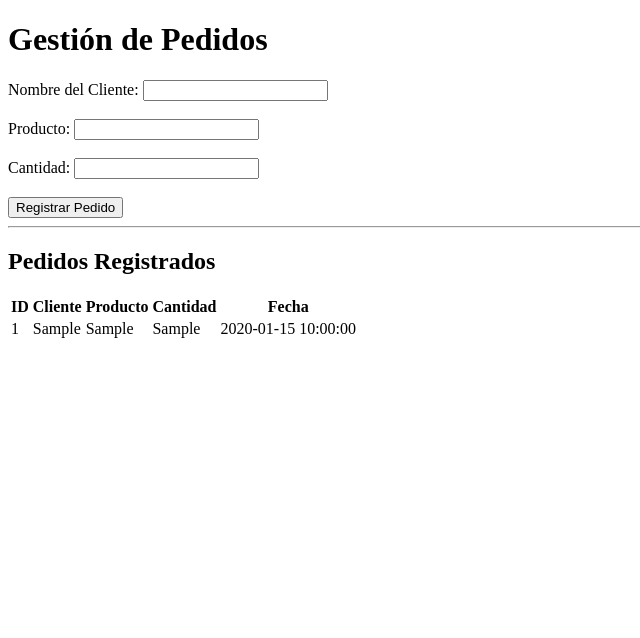
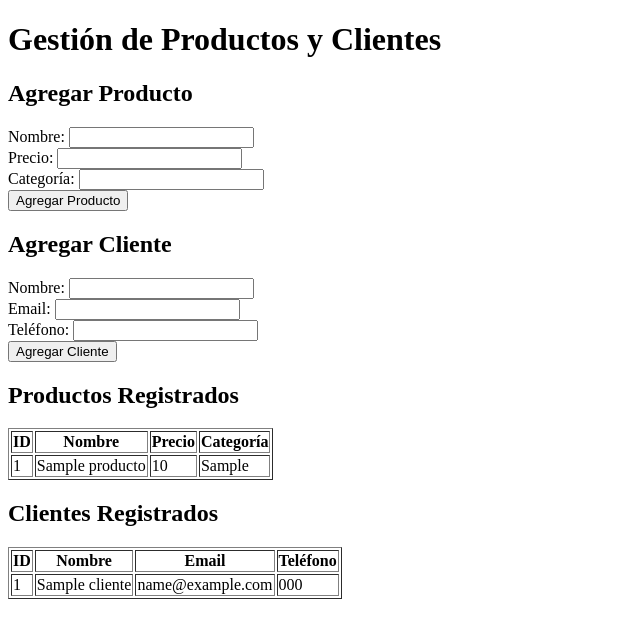
Before and after one commit to Samy74-alt/tienda-comercio-electronico, a PHP site: page / in a window 1280 px wide. Shown: the top 638 px of the page, without its empty margins (0-640 px from the left). Run offline with PHP 8.4, Linux system fonts and the light colour scheme; tables that the repository leaves empty or names only in its code hold one stand-in row (values such as "Sample post").

Commit message:
Update index.php

```diff
--- a/index.php
+++ b/index.php
@@ -1,52 +1,111 @@
-<?php
-require 'conexion.php';
-
-$result = $conn->query("SELECT * FROM pedidos ORDER BY fecha DESC");
-?>
-
 <!DOCTYPE html>
-<html lang="es">
+<html lang="en">
 <head>
     <meta charset="UTF-8">
-    <title>Gestión de Pedidos</title>
+    <meta name="viewport" content="width=device-width, initial-scale=1.0">
+    <title>Gestión de Tienda</title>
+    <script>
+        function validateProductForm() {
+            const nombre = document.getElementById("productName").value;
+            const precio = document.getElementById("productPrice").value;
+            const categoria = document.getElementById("productCategory").value;
+
+            if (nombre === "" || precio === "" || categoria === "") {
+                alert("Por favor completa todos los campos del producto.");
+                return false;
+            }
+            return true;
+        }
+
+        function validateClientForm() {
+            const nombre = document.getElementById("clientName").value;
+            const email = document.getElementById("clientEmail").value;
+
+            if (nombre === "" || email === "") {
+                alert("Por favor completa todos los campos del cliente.");
+                return false;
+            }
+            return true;
+        }
+    </script>
 </head>
 <body>
-    <h1>Gestión de Pedidos</h1>
+    <h1>Gestión de Productos y Clientes</h1>
 
-    <form method="POST" action="procesar.php">
-        <label for="cliente">Nombre del Cliente:</label>
-        <input type="text" id="cliente" name="cliente" required><br><br>
-        <label for="producto">Producto:</label>
-        <input type="text" id="producto" name="producto" required><br><br>
-        <label for="cantidad">Cantidad:</label>
-        <input type="number" id="cantidad" name="cantidad" required><br><br>
-        <input type="submit" value="Registrar Pedido">
+    <h2>Agregar Producto</h2>
+    <form action="submit_product.php" method="post" onsubmit="return validateProductForm();">
+        <label for="productName">Nombre:</label>
+        <input type="text" id="productName" name="productName" required><br>
+
+        <label for="productPrice">Precio:</label>
+        <input type="number" id="productPrice" name="productPrice" step="0.01" required><br>
+
+        <label for="productCategory">Categoría:</label>
+        <input type="text" id="productCategory" name="productCategory" required><br>
+
+        <button type="submit">Agregar Producto</button>
     </form>
 
-    <hr>
+    <h2>Agregar Cliente</h2>
+    <form action="submit_client.php" method="post" onsubmit="return validateClientForm();">
+        <label for="clientName">Nombre:</label>
+        <input type="text" id="clientName" name="clientName" required><br>
 
-    <h2>Pedidos Registrados</h2>
-    <table>
-        <thead>
-            <tr>
-                <th>ID</th>
-                <th>Cliente</th>
-                <th>Producto</th>
-                <th>Cantidad</th>
-                <th>Fecha</th>
-            </tr>
-        </thead>
-        <tbody>
-            <?php while ($row = $result->fetch_assoc()): ?>
-                <tr>
-                    <td><?php echo $row['id']; ?></td>
-                    <td><?php echo $row['cliente']; ?></td>
-                    <td><?php echo $row['producto']; ?></td>
-                    <td><?php echo $row['cantidad']; ?></td>
-                    <td><?php echo $row['fecha']; ?></td>
-                </tr>
-            <?php endwhile; ?>
-        </tbody>
-    </table>
+        <label for="clientEmail">Email:</label>
+        <input type="email" id="clientEmail" name="clientEmail" required><br>
+
+        <label for="clientPhone">Teléfono:</label>
+        <input type="text" id="clientPhone" name="clientPhone"><br>
+
+        <button type="submit">Agregar Cliente</button>
+    </form>
+
+    <!-- Mostrar contenido de las tablas -->
+    <?php
+    // Conexión a la base de datos
+    $servername = "localhost";
+    $username = "tu_usuario"; // Cambia según tu configuración
+    $password = "tu_contraseña"; // Cambia según tu configuración
+    $dbname = "TIENDA";
+
+    // Crear conexión
+    $conn = new mysqli($servername, $username, $password, $dbname);
+
+    // Verificar conexión
+    if ($conn->connect_error) {
+        die("Conexión fallida: " . $conn->connect_error);
+    }
+
+    // Consultar productos
+    echo "<h2>Productos Registrados</h2>";
+    $result = $conn->query("SELECT * FROM PRODUCTO");
+
+    if ($result->num_rows > 0) {
+        echo "<table border='1'><tr><th>ID</th><th>Nombre</th><th>Precio</th><th>Categoría</th></tr>";
+        while($row = $result->fetch_assoc()) {
+            echo "<tr><td>{$row['id']}</td><td>{$row['nombre']}</td><td>{$row['precio']}</td><td>{$row['categoria']}</td></tr>";
+        }
+        echo "</table>";
+    } else {
+        echo "No hay productos registrados.";
+    }
+
+    // Consultar clientes
+    echo "<h2>Clientes Registrados</h2>";
+    $result = $conn->query("SELECT * FROM CLIENTE");
+
+    if ($result->num_rows > 0) {
+        echo "<table border='1'><tr><th>ID</th><th>Nombre</th><th>Email</th><th>Teléfono</th></tr>";
+        while($row = $result->fetch_assoc()) {
+            echo "<tr><td>{$row['id']}</td><td>{$row['nombre']}</td><td>{$row['email']}</td><td>{$row['telefono']}</td></tr>";
+        }
+        echo "</table>";
+    } else {
+        echo "No hay clientes registrados.";
+    }
+
+    // Cerrar conexión
+    $conn->close();
+    ?>
 </body>
 </html>
```
